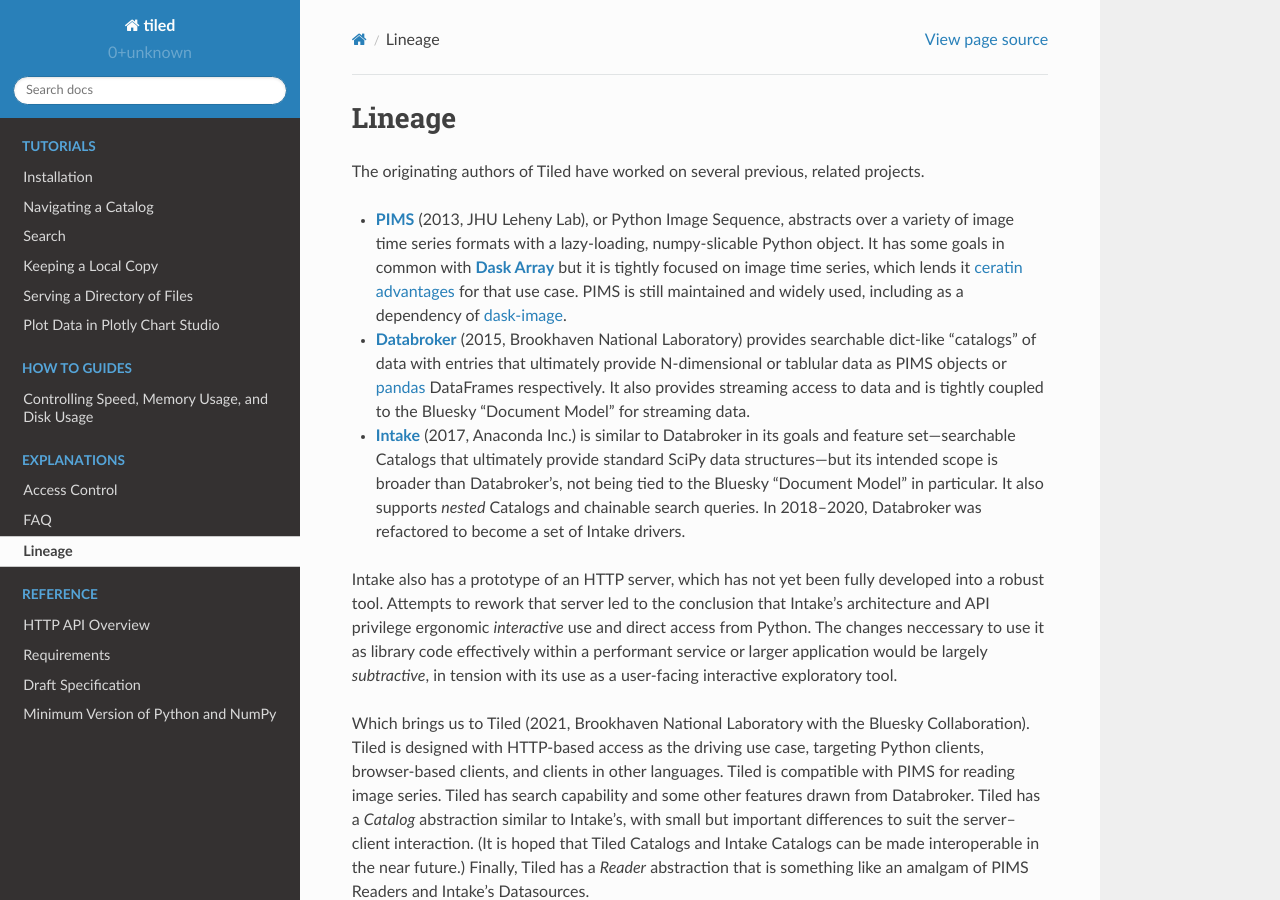
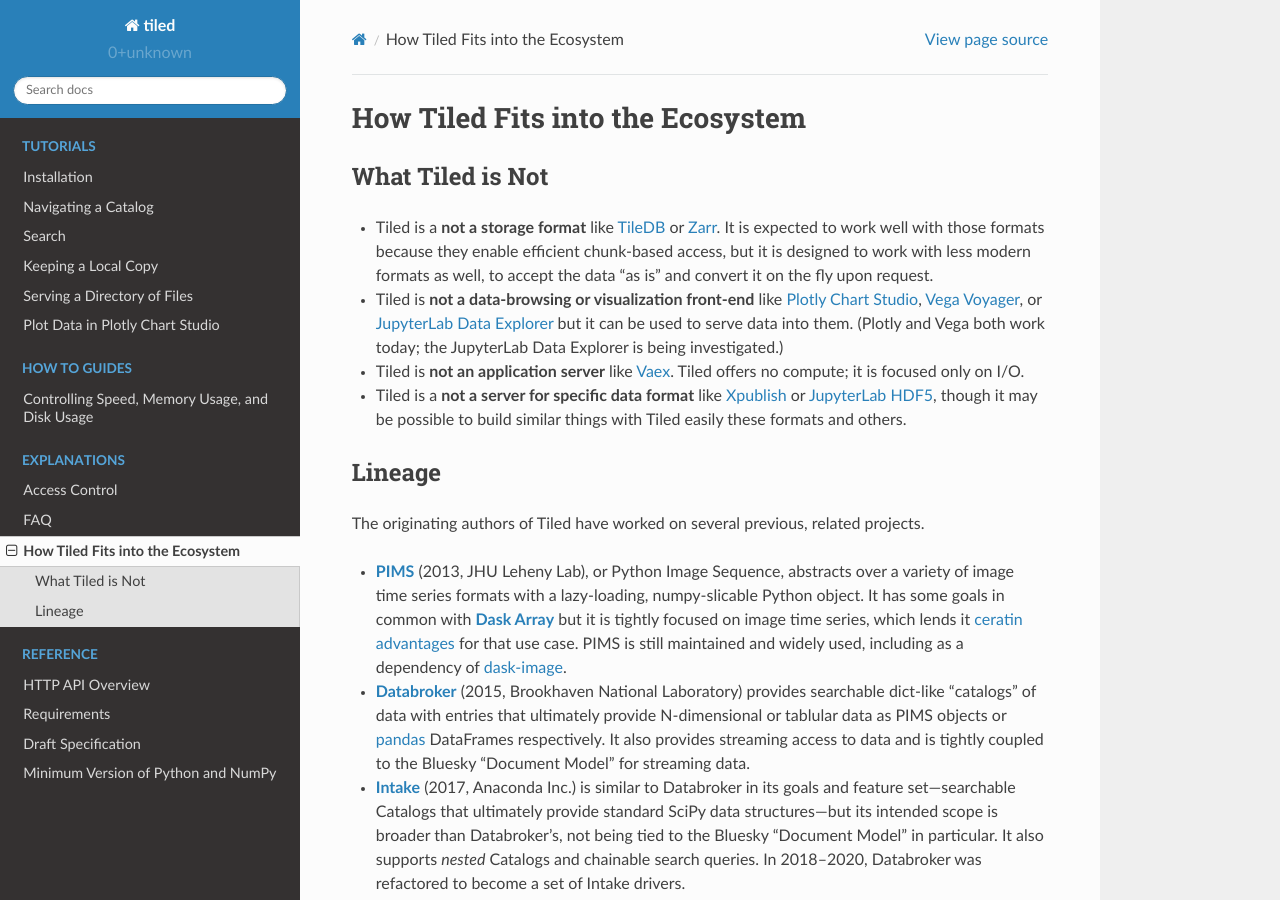
Before and after one commit to bluesky/tiled, a Sphinx documentation site: the page built from docs/source/explanations/lineage.md, in a window 1280 px wide and 900 px high. Built offline with Sphinx 7.4.7 and the Read the Docs theme 2.0.0, drawn with Linux system fonts in a browser that asks for light colours; pages that are not in the unit, such as notebooks, are missing from menus.

Commit message:
More docs on connection to other projects

```diff
--- a/docs/source/explanations/lineage.md
+++ b/docs/source/explanations/lineage.md
@@ -1,4 +1,27 @@
-# Lineage
+# How Tiled Fits into the Ecosystem
+
+## What Tiled is Not
+
+* Tiled is a **not a storage format** like [TileDB](https://tiledb.com/) or
+  [Zarr](https://zarr.readthedocs.io/en/stable/). It is expected to
+  work well with those formats because they enable efficient chunk-based access,
+  but it is designed to work with less modern formats as well, to accept the
+  data "as is" and convert it on the fly upon request.
+* Tiled is **not a data-browsing or visualization front-end** like
+  [Plotly Chart Studio](https://chart-studio.plotly.com/),
+  [Vega Voyager](https://vega.github.io/voyager/), or
+  [JupyterLab Data Explorer](https://github.com/jupyterlab/jupyterlab-data-explorer)
+  but it can be used to serve data into them. (Plotly and Vega both work today;
+  the JupyterLab Data Explorer is being investigated.)
+* Tiled is **not an application server** like  [Vaex](https://vaex.io/). Tiled
+  offers no compute; it is focused only on I/O.
+* Tiled is a **not a server for specific data format** like
+  [Xpublish](https://xpublish.readthedocs.io/) or
+  [JupyterLab HDF5](https://github.com/jupyterlab/jupyterlab-hdf5), though
+  it may be possible to build similar things with Tiled easily these formats
+  and others.
+
+## Lineage
 
 The originating authors of Tiled have worked on several previous, related
 projects.
```
Also changed, not shown: README.md (+3 -3 lines), docs/source/tutorials/caching.md (+1 -1 lines).
